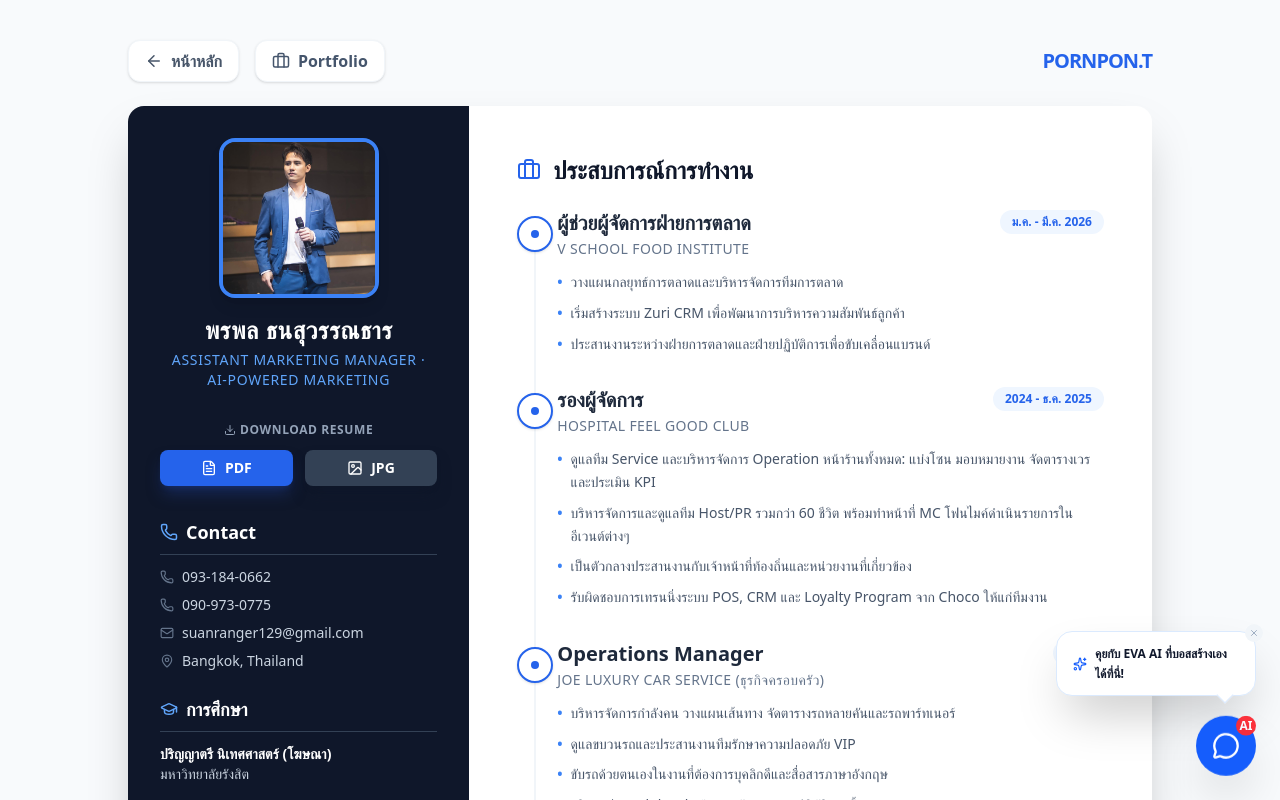
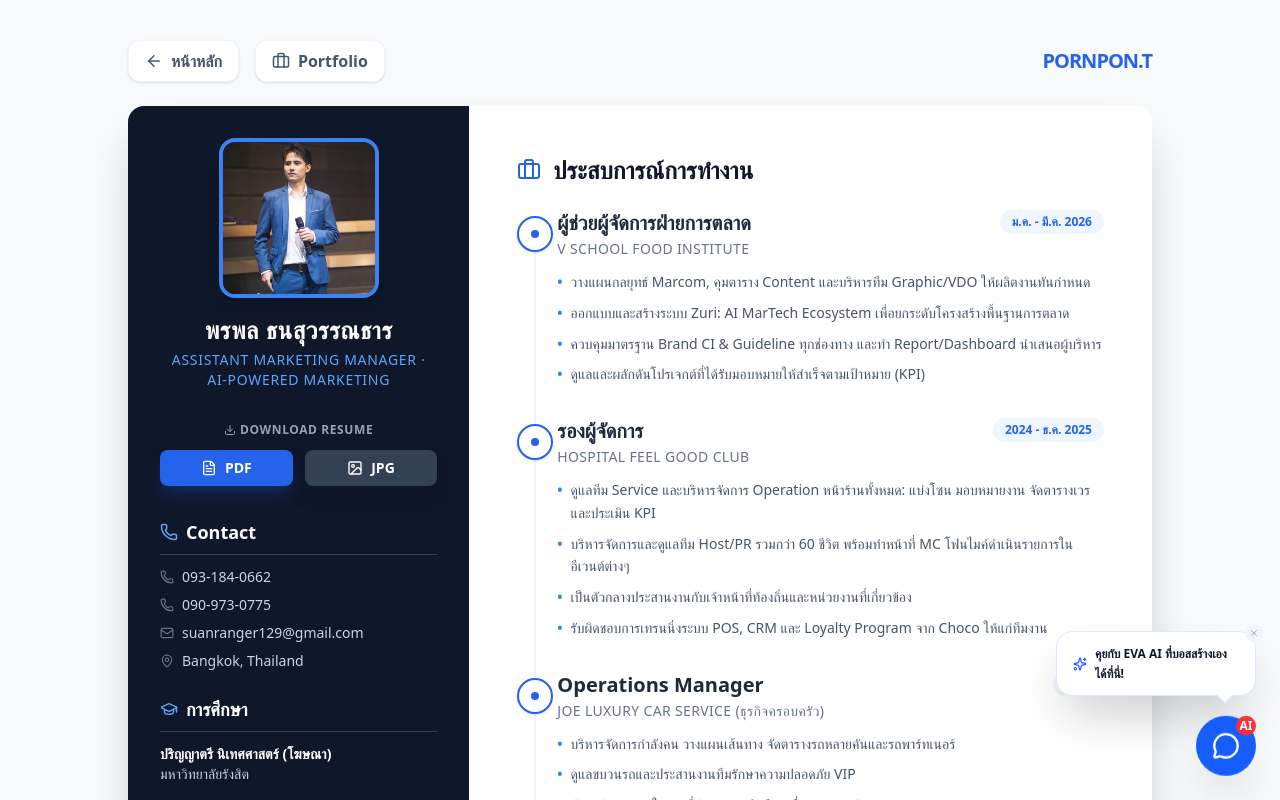
Before and after one commit to Freshair129/resume, a React (Vite) app: page /resume in a window 1280 px wide. Shown: the top 800 px of the page. Built offline with nearby package versions, Linux system fonts and the light colour scheme.

Commit message:
feat: add detailed management and reporting responsibilities to V School role

```diff
--- a/src/data/translations.js
+++ b/src/data/translations.js
@@ -43,7 +43,7 @@ export const th = {
                 company: "V School Food Institute",
                 period: "ม.ค. - มี.ค. 2026",
                 type: "Full-Time",
-                desc: "วางแผนกลยุทธ์การตลาดและบริหารจัดการทีม เริ่มสร้างระบบ Zuri CRM เพื่อพัฒนาการบริหารความสัมพันธ์ลูกค้าขององค์กร"
+                desc: "วางแผนกลยุทธ์การตลาด บริหารจัดการทีมและตาราง Content, ควบคุมทีม Graphic/VDO ให้ผลิตงานทันตามแพลน, คุมมาตรฐาน Brand CI & Guideline ทุกช่องทาง, ดูแลและผลักดันโปรเจกต์พิเศษ, จัดทำ Report/Dashboard เพื่อนำเสนอผู้บริหาร และสร้างระบบ Zuri: AI MarTech Ecosystem"
             },
             {
                 title: "รองผู้จัดการ",
@@ -134,9 +134,10 @@ export const th = {
                 title: "ผู้ช่วยผู้จัดการฝ่ายการตลาด",
                 company: "V School Food Institute",
                 period: "ม.ค. - มี.ค. 2026",
-                responsibility1: "วางแผนกลยุทธ์การตลาดและบริหารจัดการทีมการตลาด",
-                responsibility2: "เริ่มสร้างระบบ Zuri CRM เพื่อพัฒนาการบริหารความสัมพันธ์ลูกค้า",
-                responsibility3: "ประสานงานระหว่างฝ่ายการตลาดและฝ่ายปฏิบัติการเพื่อขับเคลื่อนแบรนด์"
+                responsibility1: "วางแผนกลยุทธ์ Marcom, คุมตาราง Content และบริหารทีม Graphic/VDO ให้ผลิตงานทันกำหนด",
+                responsibility2: "ออกแบบและสร้างระบบ Zuri: AI MarTech Ecosystem เพื่อยกระดับโครงสร้างพื้นฐานการตลาด",
+                responsibility3: "ควบคุมมาตรฐาน Brand CI & Guideline ทุกช่องทาง และทำ Report/Dashboard นำเสนอผู้บริหาร",
+                responsibility4: "ดูแลและผลักดันโปรเจกต์ที่ได้รับมอบหมายให้สำเร็จตามเป้าหมาย (KPI)"
             },
             deputyManager: {
                 title: "รองผู้จัดการ",
```
Also changed, not shown: 1 other file (tests, documents, lock files or other folders).
